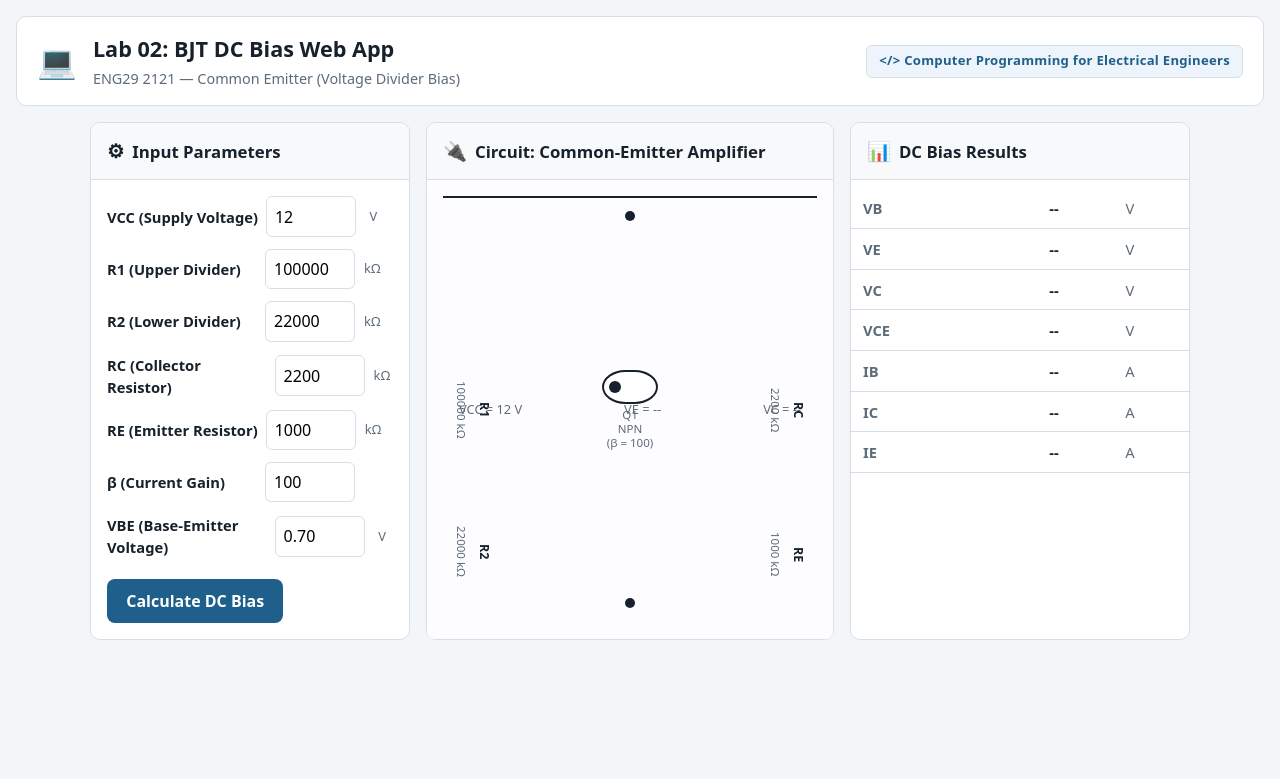
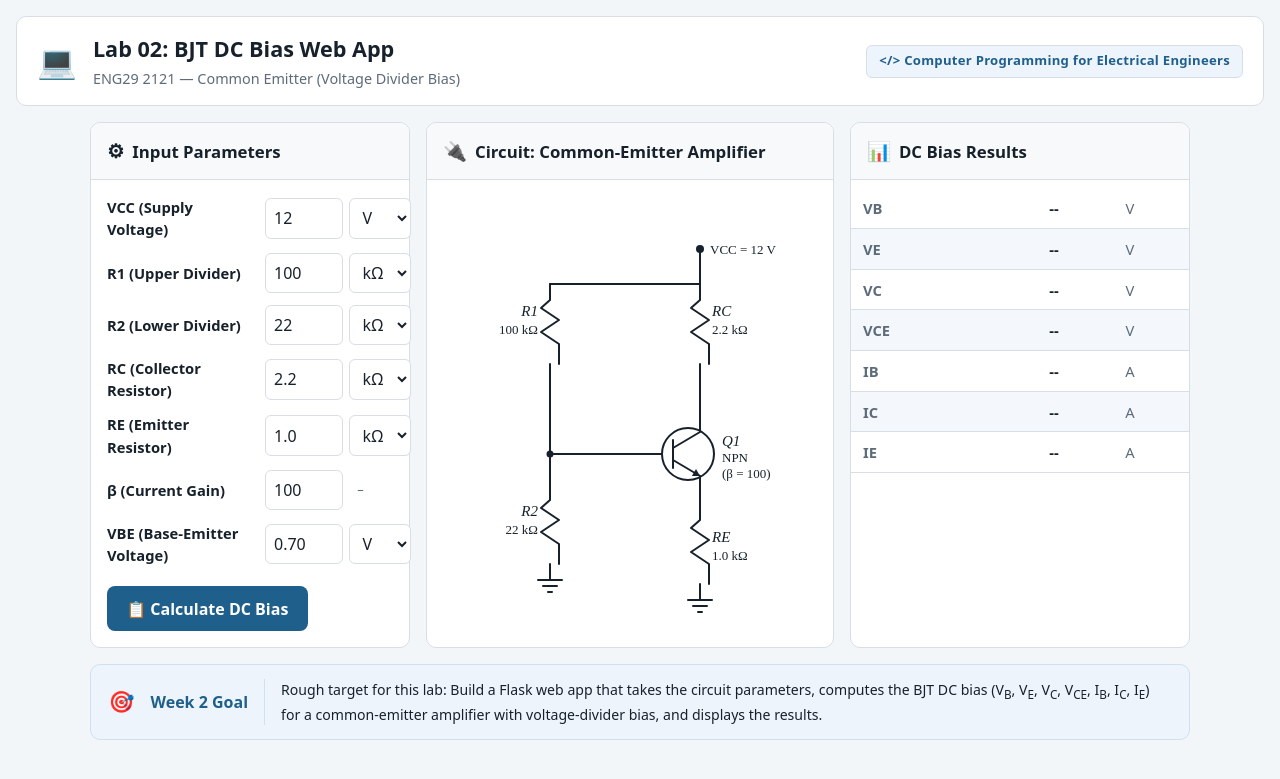
Before and after one commit to naphataphichai-cmd/Lab2, a Flask app: page / in a window 1280 px wide. Shown: the top 779 px of the page. Run offline with Flask 3, Linux system fonts and the light colour scheme.

Commit message:
feat: add SVG schematic, per-field unit selectors and lab target styling

```diff
--- a/app.py
+++ b/app.py
@@ -4,22 +4,51 @@ from engineering import evaluate, format as fmt, validation
 
 DEFAULT_FORM = {
     "vcc": "12",
-    "r1": "100000",
-    "r2": "22000",
-    "rc": "2200",
-    "re": "1000",
+    "r1": "100",
+    "r2": "22",
+    "rc": "2.2",
+    "re": "1.0",
     "beta": "100",
     "vbe": "0.70",
 }
 
+RESISTOR_UNITS = ("Ω", "kΩ", "MΩ")
+VOLTAGE_UNITS = ("V", "mV")
+
+DEFAULT_UNITS = {
+    "vcc": "V",
+    "r1": "kΩ",
+    "r2": "kΩ",
+    "rc": "kΩ",
+    "re": "kΩ",
+    "vbe": "V",
+}
+
+UNIT_SCALE = {
+    "Ω": 1.0,
+    "kΩ": 1e3,
+    "MΩ": 1e6,
+    "V": 1.0,
+    "mV": 1e-3,
+}
+
+UNIT_CHOICES = {
+    "vcc": VOLTAGE_UNITS,
+    "r1": RESISTOR_UNITS,
+    "r2": RESISTOR_UNITS,
+    "rc": RESISTOR_UNITS,
+    "re": RESISTOR_UNITS,
+    "vbe": VOLTAGE_UNITS,
+}
+
 RESULT_ROWS = (
+    ("VB", "vb", "voltage"),
+    ("VE", "ve", "voltage"),
+    ("VC", "vc", "voltage"),
+    ("VCE", "vce", "voltage"),
     ("IB", "ib", "current"),
     ("IC", "ic", "current"),
     ("IE", "ie", "current"),
-    ("VCE", "vce", "voltage"),
-    ("VB", "vb", "voltage"),
-    ("VE", "ve", "voltage"),
-    ("VC", "vc", "voltage"),
 )
 
 FORMATTERS = {
@@ -31,6 +60,37 @@ FORMATTERS = {
 def _with_unit(kind: str, value: float) -> str:
     number, unit = FORMATTERS[kind](value)
     return f"{number} {unit}"
+
+
+def _selected_units(form) -> dict[str, str]:
+    units = {}
+    for field, fallback in DEFAULT_UNITS.items():
+        chosen = form.get(f"{field}_unit", fallback)
+        units[field] = chosen if chosen in UNIT_SCALE else fallback
+    return units
+
+
+def _to_base_units(form, units: dict[str, str]) -> dict[str, str]:
+    """Convert the submitted values to ohms and volts for the engineering layer."""
+    scaled: dict[str, str] = {}
+
+    for field in validation.REQUIRED_FIELDS:
+        raw = form.get(field, "")
+        text = raw.strip() if isinstance(raw, str) else str(raw).strip()
+
+        if not text or field not in UNIT_CHOICES:
+            scaled[field] = text
+            continue
+
+        try:
+            value = float(text) * UNIT_SCALE[units[field]]
+        except (ValueError, OverflowError):
+            scaled[field] = text
+            continue
+
+        scaled[field] = f"{value:.12g}"
+
+    return scaled
 
 
 def _build_view(evaluation: evaluate.Evaluation) -> dict:
@@ -68,6 +128,8 @@ def create_app() -> Flask:
         return render_template(
             "index.html",
             values=DEFAULT_FORM,
+            units=dict(DEFAULT_UNITS),
+            unit_choices=UNIT_CHOICES,
             errors={},
             form_error=None,
             result=None,
@@ -75,12 +137,17 @@ def create_app() -> Flask:
 
     @app.post("/")
     def index_post():
-        inputs, errors = validation.parse_inputs(request.form)
+        units = _selected_units(request.form)
+        inputs, errors = validation.parse_inputs(
+            _to_base_units(request.form, units)
+        )
 
         if errors:
             return render_template(
                 "index.html",
                 values=request.form,
+                units=units,
+                unit_choices=UNIT_CHOICES,
                 errors={error.field: error.message for error in errors},
                 form_error=None,
                 result=None,
@@ -93,6 +160,8 @@ def create_app() -> Flask:
             return render_template(
                 "index.html",
                 values=request.form,
+                units=units,
+                unit_choices=UNIT_CHOICES,
                 errors={},
                 form_error="Inputs are outside the numerically stable range.",
                 result=None,
@@ -101,6 +170,8 @@ def create_app() -> Flask:
         return render_template(
             "index.html",
             values=request.form,
+            units=units,
+            unit_choices=UNIT_CHOICES,
             errors={},
             form_error=None,
             result=result,
--- a/static/style.css
+++ b/static/style.css
@@ -11,6 +11,7 @@
   --warn: #8a5a00;
   --chip-bg: #eef4fb;
   --panel-bg: #f7f9fb;
+  --row-alt: #f4f8fc;
 }
 
 * { box-sizing: border-box; }
@@ -35,9 +36,7 @@ body {
   margin-bottom: 1rem;
 }
 
-.header-chip {
-  font-size: 2rem;
-}
+.header-chip { font-size: 2rem; }
 
 .header-text h1 {
   margin: 0;
@@ -127,16 +126,20 @@ body {
   gap: 0.4rem;
 }
 
-input {
-  width: 90px;
+input, .unit-select {
   padding: 0.45rem 0.5rem;
   border: 1px solid var(--line);
   border-radius: 6px;
   font: inherit;
   font-variant-numeric: tabular-nums;
+  background: var(--paper);
+  color: var(--ink);
 }
 
-input:focus { outline: 2px solid var(--accent); outline-offset: 1px; }
+input { width: 78px; }
+.unit-select { width: 62px; }
+
+input:focus, .unit-select:focus { outline: 2px solid var(--accent); outline-offset: 1px; }
 
 .unit {
   font-size: 0.85rem;
@@ -174,75 +177,50 @@ input:focus { outline: 2px solid var(--accent); outline-offset: 1px; }
 
 .btn-calc:hover { filter: brightness(1.1); }
 
-/* Circuit diagram */
-.circuit-body { flex: 1; }
-.circuit-diagram {
-  position: relative;
-  height: 100%;
-  display: grid;
-  grid-template-columns: 60px 1fr 60px;
-  grid-template-rows: 40px 1fr 40px;
-  gap: 0.4rem;
-  padding: 1rem;
-  background: #fdfdff;
-  border-radius: 8px;
+/* Schematic */
+.circuit-body {
+  flex: 1;
+  display: flex;
+  align-items: center;
+  justify-content: center;
+  padding: 0.75rem;
 }
 
-.node { width: 10px; height: 10px; background: var(--ink); border-radius: 50%; }
-.top-rail { grid-column: 1 / 4; grid-row: 1; align-self: center; justify-self: center; }
-.bottom-rail { grid-column: 1 / 4; grid-row: 3; align-self: center; justify-self: center; }
-.wire.top { grid-column: 1 / 4; grid-row: 1; border-top: 2px solid var(--ink); height: 0; }
-
-.component {
-  display: flex;
-  flex-direction: column;
-  align-items: center;
-  justify-content: center;
-  gap: 0.25rem;
-  font-size: 0.78rem;
-  color: var(--ink);
+.schematic {
+  width: 100%;
+  max-width: 340px;
+  height: auto;
 }
 
-.component .label { font-weight: 700; }
-.component .value { color: var(--muted); font-size: 0.72rem; }
-
-.r1 { grid-column: 1; grid-row: 2; writing-mode: vertical-rl; }
-.r2 { grid-column: 1; grid-row: 2; writing-mode: vertical-rl; align-self: flex-end; }
-.rc { grid-column: 3; grid-row: 2; writing-mode: vertical-rl; }
-.re { grid-column: 3; grid-row: 2; writing-mode: vertical-rl; align-self: flex-end; }
-
-.bjt {
-  grid-column: 2; grid-row: 2;
-  display: flex;
-  flex-direction: column;
-  align-items: center;
-  justify-content: center;
-  gap: 0.25rem;
+.schematic .wire {
+  fill: none;
+  stroke: var(--ink);
+  stroke-width: 2;
+  stroke-linecap: round;
+  stroke-linejoin: round;
 }
 
-.bjt-body {
-  width: 56px; height: 34px;
-  border: 2px solid var(--ink);
-  border-radius: 50% / 60%;
-  background: #fff;
-  position: relative;
+.schematic .device {
+  fill: var(--paper);
+  stroke: var(--ink);
+  stroke-width: 2;
 }
 
-.bjt-body::before {
-  content: "";
-  position: absolute; top: 50%; left: 10%;
-  width: 12px; height: 12px;
-  background: var(--ink);
-  border-radius: 50%;
-  transform: translateY(-50%);
+.schematic .node { fill: var(--ink); }
+
+.schematic .arrow { fill: var(--ink); }
+
+.schematic .ref {
+  font-family: "Times New Roman", Georgia, serif;
+  font-size: 15px;
+  font-style: italic;
+  fill: var(--ink);
 }
 
-.bjt-label { font-size: 0.72rem; text-align: center; color: var(--muted); line-height: 1.2; }
-
-.voltages {
-  grid-column: 1 / 4; grid-row: 2;
-  display: flex; justify-content: space-between; align-items: center;
-  padding: 0 1rem; font-size: 0.8rem; color: var(--muted);
+.schematic .ref-val {
+  font-family: "Times New Roman", Georgia, serif;
+  font-size: 13px;
+  fill: var(--ink);
 }
 
 /* Results table */
@@ -259,6 +237,8 @@ input:focus { outline: 2px solid var(--accent); outline-offset: 1px; }
   font-size: 0.92rem;
 }
 
+.results-table tr:nth-child(even) { background: var(--row-alt); }
+
 .qty { width: 30%; font-weight: 600; color: var(--muted); }
 .val { text-align: right; font-weight: 700; }
 .unit { color: var(--muted); font-size: 0.8rem; }
@@ -270,6 +250,9 @@ input:focus { outline: 2px solid var(--accent); outline-offset: 1px; }
   border-radius: 8px;
   font-size: 0.9rem;
   font-weight: 600;
+}
+
+.status-row {
   display: flex;
   align-items: center;
   gap: 0.6rem;
@@ -334,6 +317,34 @@ input:focus { outline: 2px solid var(--accent); outline-offset: 1px; }
 .supporting .k { font-weight: 600; }
 .supporting .v { font-weight: 700; color: var(--ink); }
 
+/* Week goal band */
+.goal-band {
+  display: flex;
+  align-items: center;
+  gap: 1rem;
+  max-width: 1100px;
+  margin: 1rem auto 0;
+  padding: 0.9rem 1.1rem;
+  background: var(--chip-bg);
+  border: 1px solid #cfe0f0;
+  border-radius: 10px;
+}
+
+.goal-chip { font-size: 1.3rem; }
+
+.goal-title {
+  font-weight: 700;
+  color: var(--accent);
+  white-space: nowrap;
+}
+
+.goal-text {
+  font-size: 0.88rem;
+  color: var(--ink);
+  border-left: 1px solid #cfe0f0;
+  padding-left: 1rem;
+}
+
 /* Comparison table */
 .comparison {
   max-width: 1100px;
@@ -388,4 +399,6 @@ input:focus { outline: 2px solid var(--accent); outline-offset: 1px; }
   .circuit { grid-column: 1; order: 3; }
   .results { grid-column: 1; order: 2; }
   .inputs { grid-column: 1; order: 1; }
+  .goal-band { flex-direction: column; align-items: flex-start; gap: 0.4rem; }
+  .goal-text { border-left: 0; padding-left: 0; }
 }
--- a/templates/base.html
+++ b/templates/base.html
@@ -3,7 +3,7 @@
 <head>
   <meta charset="utf-8">
   <meta name="viewport" content="width=device-width, initial-scale=1">
-  <title>BJT Common-Emitter DC Bias</title>
+  <title>Lab 02: BJT DC Bias Web App</title>
   <link rel="stylesheet" href="{{ url_for('static', filename='style.css') }}">
 </head>
 <body>
--- a/templates/index.html
+++ b/templates/index.html
@@ -1,11 +1,19 @@
 {% extends "base.html" %}
 
-{% macro field(name, label, unit, values, errors) %}
+{% macro field(name, label, unit, values, errors, choices=None, selected=None) %}
 <div class="input-row">
   <label class="field-label">{{ label }}</label>
   <div class="field-input">
     <input name="{{ name }}" value="{{ values.get(name, '') }}" inputmode="decimal" autocomplete="off">
+    {% if choices %}
+    <select name="{{ name }}_unit" class="unit-select" aria-label="{{ label }} unit">
+      {% for choice in choices %}
+      <option value="{{ choice }}" {% if choice == selected %}selected{% endif %}>{{ choice }}</option>
+      {% endfor %}
+    </select>
+    {% else %}
     <span class="unit">{{ unit }}</span>
+    {% endif %}
   </div>
   {% if errors.get(name) %}<span class="error">{{ errors.get(name) }}</span>{% endif %}
 </div>
@@ -25,56 +33,71 @@
   <aside class="panel inputs">
     <h2 class="panel-title"><span class="panel-icon">⚙</span> Input Parameters</h2>
     <form method="post" action="/" novalidate class="param-form">
-      {{ field("vcc", "VCC (Supply Voltage)", "V", values, errors) }}
-      {{ field("r1", "R1 (Upper Divider)", "kΩ", values, errors) }}
-      {{ field("r2", "R2 (Lower Divider)", "kΩ", values, errors) }}
-      {{ field("rc", "RC (Collector Resistor)", "kΩ", values, errors) }}
-      {{ field("re", "RE (Emitter Resistor)", "kΩ", values, errors) }}
-      {{ field("beta", "β (Current Gain)", "", values, errors) }}
-      {{ field("vbe", "VBE (Base-Emitter Voltage)", "V", values, errors) }}
+      {{ field("vcc", "VCC (Supply Voltage)", "V", values, errors, unit_choices.get("vcc"), units.get("vcc")) }}
+      {{ field("r1", "R1 (Upper Divider)", "kΩ", values, errors, unit_choices.get("r1"), units.get("r1")) }}
+      {{ field("r2", "R2 (Lower Divider)", "kΩ", values, errors, unit_choices.get("r2"), units.get("r2")) }}
+      {{ field("rc", "RC (Collector Resistor)", "kΩ", values, errors, unit_choices.get("rc"), units.get("rc")) }}
+      {{ field("re", "RE (Emitter Resistor)", "kΩ", values, errors, unit_choices.get("re"), units.get("re")) }}
+      {{ field("beta", "β (Current Gain)", "–", values, errors) }}
+      {{ field("vbe", "VBE (Base-Emitter Voltage)", "V", values, errors, unit_choices.get("vbe"), units.get("vbe")) }}
       {% if form_error %}<p class="form-error">{{ form_error }}</p>{% endif %}
-      <button type="submit" class="btn-calc">Calculate DC Bias</button>
+      <button type="submit" class="btn-calc">📋 Calculate DC Bias</button>
     </form>
   </aside>
 
   <section class="panel circuit">
     <h2 class="panel-title"><span class="panel-icon">🔌</span> Circuit: Common-Emitter Amplifier</h2>
     <div class="circuit-body">
-      <div class="circuit-diagram">
-        <div class="node top-rail"></div>
-        <div class="wire top"></div>
-        <div class="component r1">
-          <span class="label">R1</span>
-          <span class="value">{{ values.r1 if values else '' }} kΩ</span>
-        </div>
-        <div class="component r2">
-          <span class="label">R2</span>
-          <span class="value">{{ values.r2 if values else '' }} kΩ</span>
-        </div>
-        <div class="bjt">
-          <div class="bjt-body"></div>
-          <div class="bjt-label">Q1<br>NPN<br>(β = {{ values.beta if values else '' }})</div>
-        </div>
-        <div class="component rc">
-          <span class="label">RC</span>
-          <span class="value">{{ values.rc if values else '' }} kΩ</span>
-        </div>
-        <div class="component re">
-          <span class="label">RE</span>
-          <span class="value">{{ values.re if values else '' }} kΩ</span>
-        </div>
-        <div class="node bottom-rail"></div>
-        <div class="voltages">
-          <div class="v">VCC = {{ values.vcc if values else '' }} V</div>
-          {% if result %}
-          <div class="v">VE = {{ result.rows[2].independent }}</div>
-          <div class="v">VC = {{ result.rows[6].independent }}</div>
-          {% else %}
-          <div class="v">VE = --</div>
-          <div class="v">VC = --</div>
-          {% endif %}
-        </div>
-      </div>
+      <svg class="schematic" viewBox="0 0 340 420" role="img" aria-label="Common-emitter amplifier circuit schematic">
+        <!-- supply rail -->
+        <circle class="node" cx="240" cy="45" r="4" />
+        <path class="wire" d="M240,49 V80" />
+        <path class="wire" d="M90,80 H240" />
+
+        <!-- R1 -->
+        <path class="wire" d="M90,80 V96 L81,104 L99,116 L81,128 L99,140 V160" />
+        <path class="wire" d="M90,160 V250" />
+        <text class="ref" x="78" y="112" text-anchor="end">R1</text>
+        <text class="ref-val" x="78" y="130" text-anchor="end">{{ values.r1 if values else '' }} {{ units.r1 if units else '' }}</text>
+
+        <!-- base node and R2 -->
+        <circle class="node" cx="90" cy="250" r="3.5" />
+        <path class="wire" d="M90,250 V280" />
+        <path class="wire" d="M90,280 V296 L81,304 L99,316 L81,328 L99,340 V360" />
+        <path class="wire" d="M90,360 V376" />
+        <path class="wire" d="M78,376 H102 M83,382 H97 M88,388 H92" />
+        <text class="ref" x="78" y="312" text-anchor="end">R2</text>
+        <text class="ref-val" x="78" y="330" text-anchor="end">{{ values.r2 if values else '' }} {{ units.r2 if units else '' }}</text>
+
+        <!-- base wire -->
+        <path class="wire" d="M90,250 H213" />
+
+        <!-- RC -->
+        <path class="wire" d="M240,80 V96 L231,104 L249,116 L231,128 L249,140 V160" />
+        <path class="wire" d="M240,160 V228" />
+        <text class="ref" x="252" y="112">RC</text>
+        <text class="ref-val" x="252" y="130">{{ values.rc if values else '' }} {{ units.rc if units else '' }}</text>
+
+        <!-- transistor -->
+        <circle class="device" cx="228" cy="250" r="26" />
+        <path class="wire" d="M213,236 V264" />
+        <path class="wire" d="M213,244 L240,228" />
+        <path class="wire" d="M213,256 L240,272" />
+        <polygon class="arrow" points="240,272 231.9,271.9 236,265" />
+        <text class="ref" x="262" y="242">Q1</text>
+        <text class="ref-val" x="262" y="258">NPN</text>
+        <text class="ref-val" x="262" y="274">(β = {{ values.beta if values else '' }})</text>
+
+        <!-- RE -->
+        <path class="wire" d="M240,272 V300" />
+        <path class="wire" d="M240,300 V316 L231,324 L249,336 L231,348 L249,360 V380" />
+        <path class="wire" d="M240,380 V396" />
+        <path class="wire" d="M228,396 H252 M233,402 H247 M238,408 H242" />
+        <text class="ref" x="252" y="338">RE</text>
+        <text class="ref-val" x="252" y="356">{{ values.re if values else '' }} {{ units.re if units else '' }}</text>
+
+        <text class="ref-val" x="250" y="50">VCC = {{ values.vcc if values else '' }} {{ units.vcc if units else '' }}</text>
+      </svg>
     </div>
   </section>
 
@@ -104,10 +127,12 @@
 
     {% if result %}
     <div class="status-box {{ 'status-ok' if result.comparison.match else 'status-bad' }} region-{{ result.region.name }}">
-      <span class="status-icon">{{ '✓' if result.comparison.match else '✗' }}</span>
-      <span class="status-text">
-        {% if result.region.name == 'active' %}Active region approximation OK{% elif result.region.name == 'cutoff' %}Cutoff region{% else %}Saturation region{% endif %}
-      </span>
+      <div class="status-row">
+        <span class="status-icon">{{ '✓' if result.comparison.match else '✗' }}</span>
+        <span class="status-text">
+          {% if result.region.name == 'active' %}Active region approximation OK{% elif result.region.name == 'cutoff' %}Cutoff region{% else %}Saturation region{% endif %}
+        </span>
+      </div>
       <div class="status-detail">
         VCE = {{ result.rows[3].independent }} &gt; 0.2 V (transistor in active region)
       </div>
@@ -128,6 +153,17 @@
     {% endif %}
   </aside>
 </div>
+
+<section class="goal-band">
+  <span class="goal-chip">🎯</span>
+  <span class="goal-title">Week 2 Goal</span>
+  <span class="goal-text">
+    Rough target for this lab: Build a Flask web app that takes the circuit parameters,
+    computes the BJT DC bias (V<sub>B</sub>, V<sub>E</sub>, V<sub>C</sub>, V<sub>CE</sub>,
+    I<sub>B</sub>, I<sub>C</sub>, I<sub>E</sub>) for a common-emitter amplifier with
+    voltage-divider bias, and displays the results.
+  </span>
+</section>
 
 {% if result %}
 <section class="comparison">
```
Also changed, not shown: tests/conftest.py (+12 -1 lines), tests/test_routes.py (+25 -6 lines), README.md.
